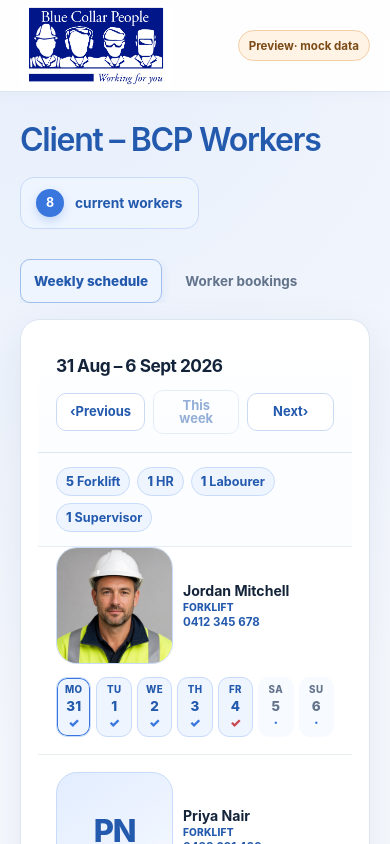
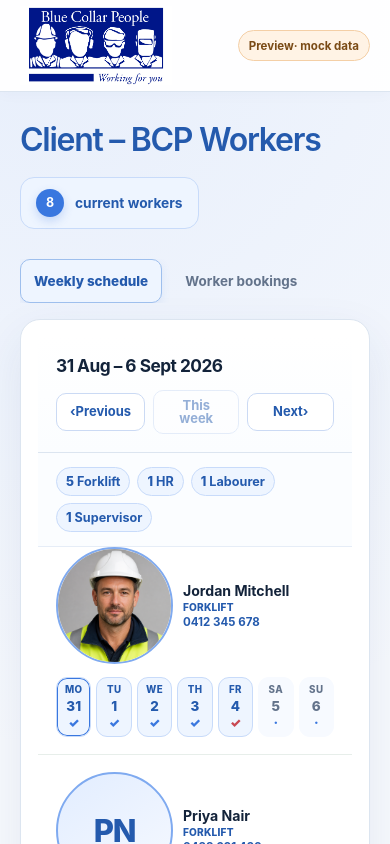
Before and after one commit to Seb-BCP/blue-collar-workers, a Next.js app: page /portal in a window 390 px wide. Shown: the top 844 px of the page. Built offline with nearby package versions, Linux system fonts and the light colour scheme.

Commit message:
Use circular worker photos

```diff
--- a/app/globals.css
+++ b/app/globals.css
@@ -75,7 +75,7 @@ button:focus-visible, input:focus-visible { outline: 3px solid rgb(57 119 223 /
 .booking-table tbody tr:last-child td { border-bottom: 0; }
 .booking-table tbody tr:hover td { background: #fafdff; }
 .booking-worker { display: flex; align-items: center; gap: 12px; min-width: 0; }
-.booking-worker .avatar { width: 148px; height: 148px; border-radius: 26px; font-size: 2.04rem; }
+.booking-worker .avatar { width: 148px; height: 148px; border-radius: 50%; font-size: 2.04rem; }
 .booking-worker-copy { display: grid; min-width: 0; gap: 3px; }
 .worker-name { display: block; overflow: hidden; color: var(--ink); font-size: .98rem; font-weight: 750; letter-spacing: -.02em; text-overflow: ellipsis; white-space: nowrap; }
 .worker-classification, .calendar-worker-classification { display: inline-flex; align-items: center; width: fit-content; max-width: 100%; overflow: hidden; color: var(--blue-dark); font-size: .68rem; font-weight: 760; letter-spacing: .02em; text-overflow: ellipsis; text-transform: uppercase; white-space: nowrap; }
@@ -89,7 +89,7 @@ button:focus-visible, input:focus-visible { outline: 3px solid rgb(57 119 223 /
 .booking-status--working { color: #1f5faf; background: #edf4ff; border: 1px solid #c8dcf7; }
 .booking-status--upcoming { color: #6d4a10; background: #fff6df; border: 1px solid #efd79d; }
 .booking-status--finishing-today { color: #8b3414; background: #fff0e8; border: 1px solid #f0c4af; }
-.avatar { position: relative; display: grid; flex: 0 0 auto; width: 57px; height: 57px; place-items: center; overflow: hidden; color: var(--blue-dark); background: linear-gradient(145deg, #e2edff, #f6f9ff); border: 1px solid var(--blue-line); border-radius: 17px; font-size: .94rem; font-weight: 850; letter-spacing: -.04em; }
+.avatar { position: relative; display: grid; flex: 0 0 auto; width: 57px; height: 57px; place-items: center; overflow: hidden; color: var(--blue-dark); background: linear-gradient(145deg, #e2edff, #f6f9ff); border: 2px solid #7faaf0; border-radius: 50%; font-size: .94rem; font-weight: 850; letter-spacing: -.04em; }
 .avatar img { width: 100%; height: 100%; object-fit: cover; }
 .avatar-photo-error { display: grid; width: 100%; height: 100%; place-items: center; color: #9b4c00; background: #fff6e9; border: 1px solid #f0ce9f; font-size: 1.05em; font-weight: 900; }
 
@@ -123,7 +123,7 @@ button:focus-visible, input:focus-visible { outline: 3px solid rgb(57 119 223 /
 .calendar-table td:first-child { padding-left: clamp(18px, 2.2vw, 28px); text-align: left; }
 .calendar-table td[data-today="true"] { background: #f2f7ff; }
 .calendar-worker { display: flex; align-items: center; gap: 10px; min-width: 0; }
-.calendar-worker .avatar { width: 133px; height: 133px; border-radius: 24px; font-size: 1.94rem; }
+.calendar-worker .avatar { width: 133px; height: 133px; border-radius: 50%; font-size: 1.94rem; }
 .calendar-worker-copy { display: grid; min-width: 0; gap: 2px; }
 .calendar-worker-name { overflow: hidden; color: var(--ink); font-size: .88rem; font-weight: 740; text-overflow: ellipsis; white-space: nowrap; }
 .calendar-worker-classification { color: var(--blue-dark); font-size: .63rem; }
@@ -188,8 +188,8 @@ a.calendar-worker-phone:hover { text-decoration: underline; }
   .booking-table th { padding: 13px 14px; }
   .booking-table td { padding: 14px; }
   .booking-table th:first-child, .booking-table td:first-child { padding-left: 17px; }
-  .booking-worker .avatar { width: 128px; height: 128px; border-radius: 23px; }
-  .calendar-worker .avatar { width: 117px; height: 117px; border-radius: 21px; }
+  .booking-worker .avatar { width: 128px; height: 128px; border-radius: 50%; }
+  .calendar-worker .avatar { width: 117px; height: 117px; border-radius: 50%; }
   .calendar-card { padding: 17px; }
   .calendar-toolbar { align-items: flex-start; flex-direction: column; gap: 14px; }
   .week-controls { width: 100%; }
```
